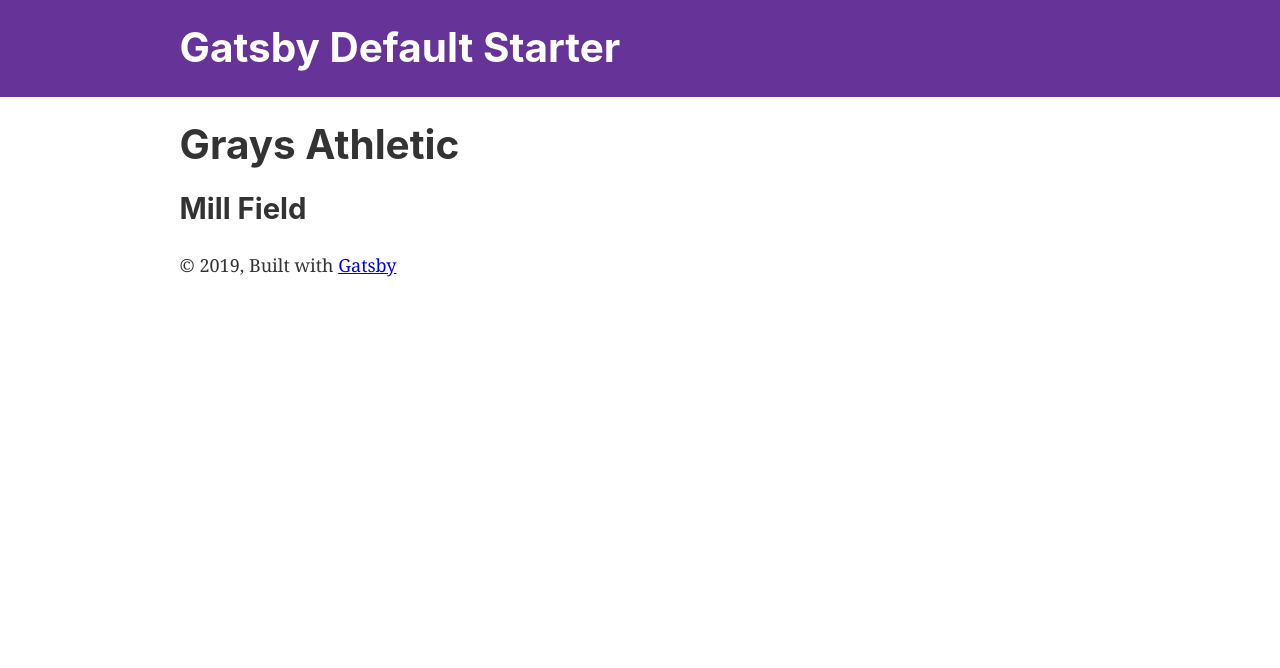
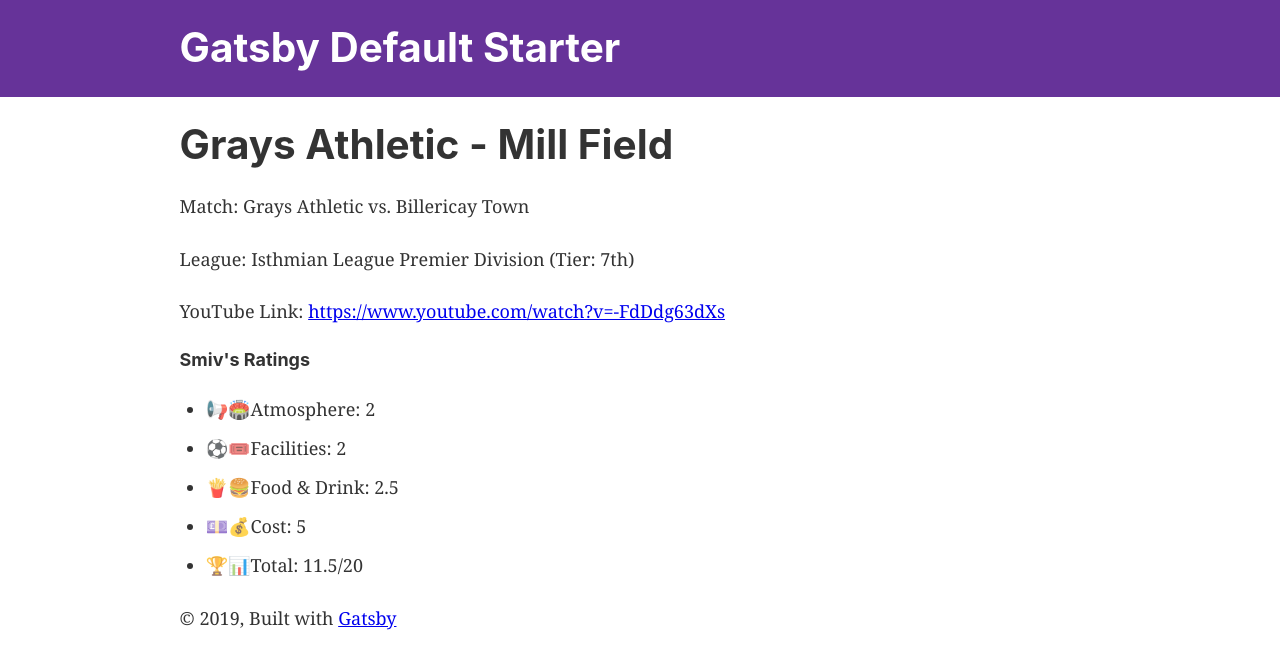
Before and after one commit to virenb/smiv-otr, a Gatsby site: page /grays-athletic-mill-field in a window 1280 px wide. Built offline with nearby package versions, Linux system fonts and the light colour scheme; Gatsby itself is replaced by a stand-in of ours.

Commit message:
Adding all data to ground template

```diff
--- a/src/templates/ground-template.js
+++ b/src/templates/ground-template.js
@@ -6,8 +6,77 @@ import Layout from '../components/layout';
 const Ground = ({ data }) => {
 	return (
 		<Layout>
-			<h1>{data.otrJson.team}</h1>
-			<h2>{data.otrJson.ground}</h2>
+			<header>
+				<h1>
+					{data.otrJson.team} - {data.otrJson.ground}
+				</h1>
+			</header>
+			<section>
+				<p>
+					Match: {data.otrJson.team} vs. {data.otrJson.opponent}
+				</p>
+				<p>
+					League: {data.otrJson.league} (Tier: {data.otrJson.tier})
+				</p>
+			</section>
+			<section>
+				<p>
+					YouTube Link:{' '}
+					<a href={data.otrJson.url} target="_blank">
+						{data.otrJson.url}
+					</a>
+				</p>
+			</section>
+			<section>
+				<h4>Smiv's Ratings</h4>
+				<ul>
+					<li>
+						<span role="img" aria-label="loudspeaker">
+							📢
+						</span>
+						<span role="img" aria-label="stadium">
+							🏟️
+						</span>
+						Atmosphere: {data.otrJson.ratings.Atmosphere}
+					</li>
+					<li>
+						<span role="img" aria-label="soccer">
+							⚽
+						</span>
+						<span role="img" aria-label="tickets">
+							🎟️
+						</span>
+						Facilities: {data.otrJson.ratings.Facilities}
+					</li>
+					<li>
+						<span role="img" aria-label="fries">
+							🍟
+						</span>
+						<span role="img" aria-label="hamburger">
+							🍔
+						</span>
+						Food & Drink: {data.otrJson.ratings.Food___Drink}
+					</li>
+					<li>
+						<span role="img" aria-label="pound">
+							💷
+						</span>
+						<span role="img" aria-label="moneybag">
+							💰
+						</span>
+						Cost: {data.otrJson.ratings.Cost}
+					</li>
+					<li>
+						<span role="img" aria-label="trophy">
+							🏆
+						</span>
+						<span role="img" aria-label="bar-chart">
+							📊
+						</span>
+						Total: {data.otrJson.ratings.Total}
+					</li>
+				</ul>
+			</section>
 		</Layout>
 	);
 };
```
